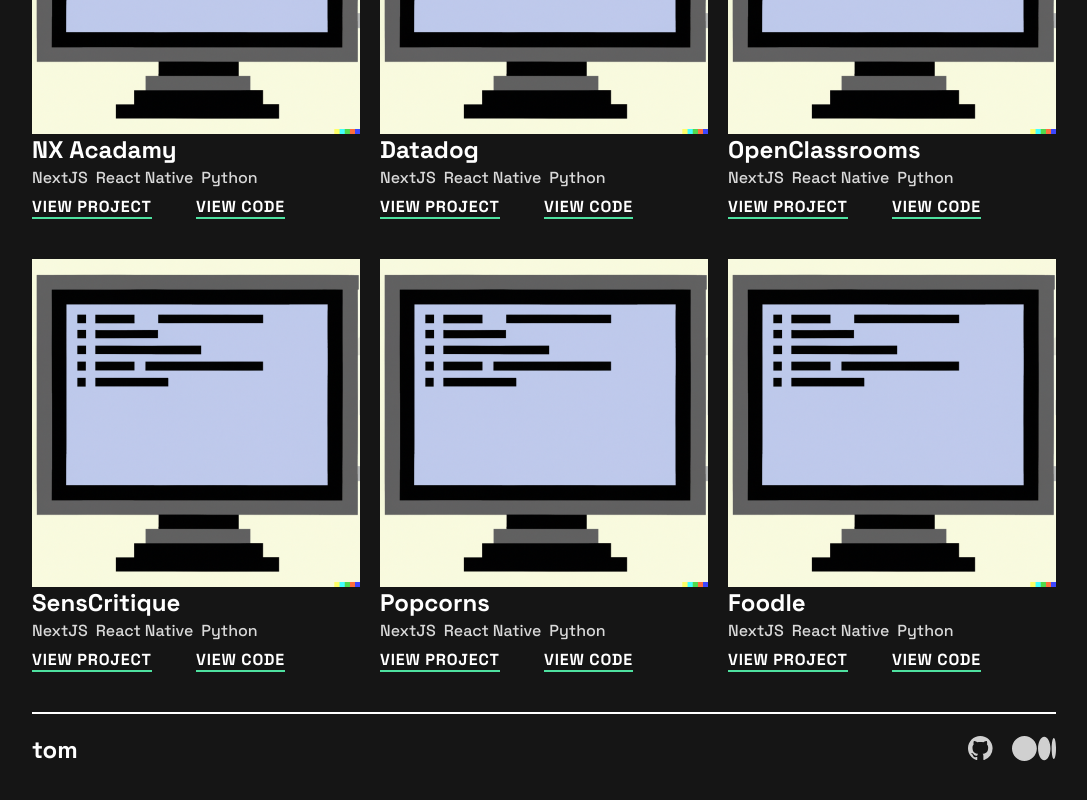
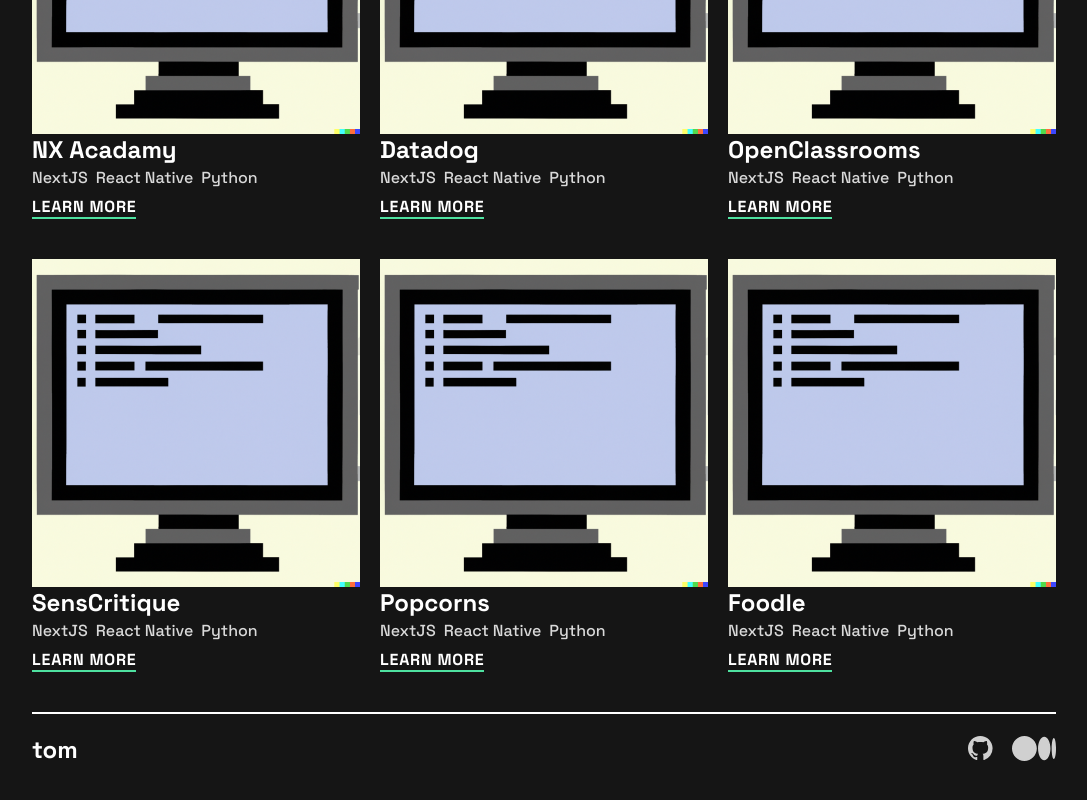
Before and after one commit to tdimnet/tdimnet.github.io, a React (Vite) app: page / in a window 1280 px wide. Shown: the part 1074-1874 px from the top of the page, without its empty margins (96-1183 px from the left). Built offline with nearby package versions, Linux system fonts and the light colour scheme.

Commit message:
Refactoring Project Component:
- Removing Home made Link Component
- Styling React Router Link
- Updating Project Props

```diff
--- a/src/App.tsx
+++ b/src/App.tsx
@@ -1,6 +1,6 @@
 import React from "react";
 import ReactDOM from "react-dom/client";
-import { BrowserRouter, Routes, Route } from 'react-router-dom'
+import { BrowserRouter, Routes, Route } from "react-router-dom";
 
 import Home from "./pages/Home";
 import About from "./pages/About";
--- a/src/components/Header/index.tsx
+++ b/src/components/Header/index.tsx
@@ -1,4 +1,4 @@
-import { Link } from 'react-router-dom'
+import { Link } from "react-router-dom";
 
 import Heading from "../Heading";
 import GithubIcon from "../../icons/Github";
--- a/src/components/Project/index.tsx
+++ b/src/components/Project/index.tsx
@@ -1,17 +1,18 @@
+import { Link } from "react-router-dom";
+
 import Heading from "../Heading";
 import Paragraph from "../Paragraph";
-import Link from "../Link";
 
 function Component({
+  id,
+  skills,
   title,
-  skills,
-  projectUrl,
-  codeUrl,
 }: {
+  codeUrl?: string;
+  id: number,
+  projectUrl: string;
+  skills: string[];
   title: string;
-  skills: string[];
-  projectUrl: string;
-  codeUrl?: string;
 }) {
   return (
     <div>
@@ -24,16 +25,9 @@ function Component({
           </div>
         ))}
       </div>
-      <ul className="grid grid-cols-2">
-        <li>
-          <Link url={projectUrl} content="View project" />
-        </li>
-        {codeUrl && (
-          <li>
-            <Link url={codeUrl} content="View code" />
-          </li>
-        )}
-      </ul>
+      <h4>
+        <Link className="text-white uppercase font-space-grotest font-bold text-base tracking-wider border-b-2 border-secondary" to={`/project/${id}`}>Learn more</Link>
+      </h4>
     </div>
   );
 }
--- a/src/pages/About/index.tsx
+++ b/src/pages/About/index.tsx
@@ -3,7 +3,7 @@ function Page() {
     <div>
       <h1>This is About Page</h1>
     </div>
-  )
+  );
 }
 
-export default Page
+export default Page;
--- a/src/pages/Home/index.tsx
+++ b/src/pages/Home/index.tsx
@@ -1,3 +1,5 @@
+import { Link } from "react-router-dom";
+
 import Footer from "../../components/Footer";
 import Header from "../../components/Header";
 import Heading from "../../components/Heading";
@@ -34,7 +36,9 @@ function Page() {
                 color="text-white"
                 content="Ny name is Tom. I'm French."
               />
-              <Paragraph color="text-white" content="Learn more" />
+              <Link to="/about">
+                <Paragraph color="text-white" content="Learn more" />
+              </Link>
             </div>
           </section>
           <section className="mb-12">
@@ -60,36 +64,42 @@ function Page() {
             />
             <div className="grid grid-cols-1 md:grid-cols-2 lg:grid-cols-3 gap-y-10 md:gap-x-5">
               <Project
+                id={1}
                 title="NX Acadamy"
                 skills={["NextJS", "React Native", "Python"]}
                 projectUrl="https://www.senscritique.com"
                 codeUrl="https://www.senscritique.com"
               />
               <Project
+                id={2}
                 title="Datadog"
                 skills={["NextJS", "React Native", "Python"]}
                 projectUrl="https://www.senscritique.com"
                 codeUrl="https://www.senscritique.com"
               />
               <Project
+                id={3}
                 title="OpenClassrooms"
                 skills={["NextJS", "React Native", "Python"]}
                 projectUrl="https://www.senscritique.com"
                 codeUrl="https://www.senscritique.com"
               />
               <Project
+                id={4}
                 title="SensCritique"
                 skills={["NextJS", "React Native", "Python"]}
                 projectUrl="https://www.senscritique.com"
                 codeUrl="https://www.senscritique.com"
               />
               <Project
+                id={5}
                 title="Popcorns"
                 skills={["NextJS", "React Native", "Python"]}
                 projectUrl="https://www.senscritique.com"
                 codeUrl="https://www.senscritique.com"
               />
               <Project
+                id={6}
                 title="Foodle"
                 skills={["NextJS", "React Native", "Python"]}
                 projectUrl="https://www.senscritique.com"
--- a/src/pages/Project/index.tsx
+++ b/src/pages/Project/index.tsx
@@ -3,7 +3,7 @@ function Page() {
     <div>
       <h1>This is Project Page</h1>
     </div>
-  )
+  );
 }
 
-export default Page
+export default Page;
```
